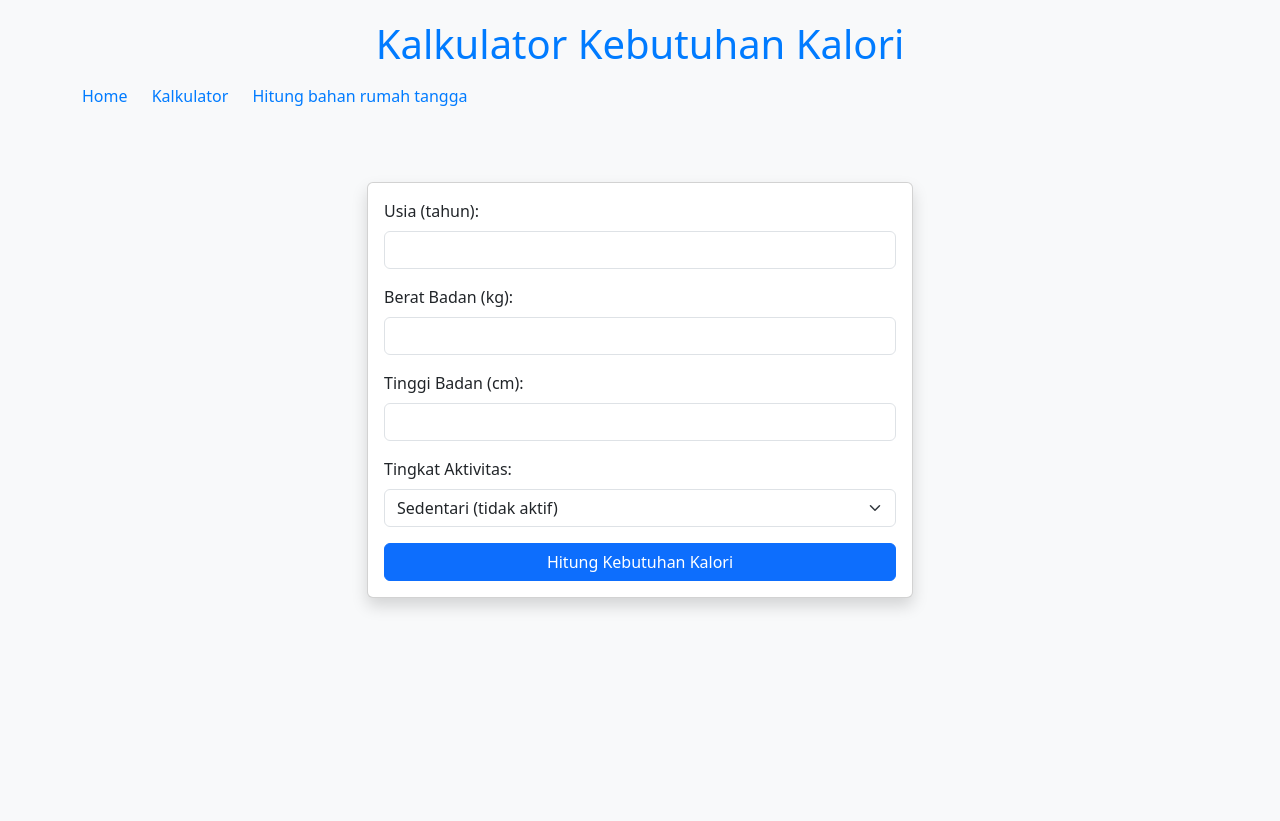
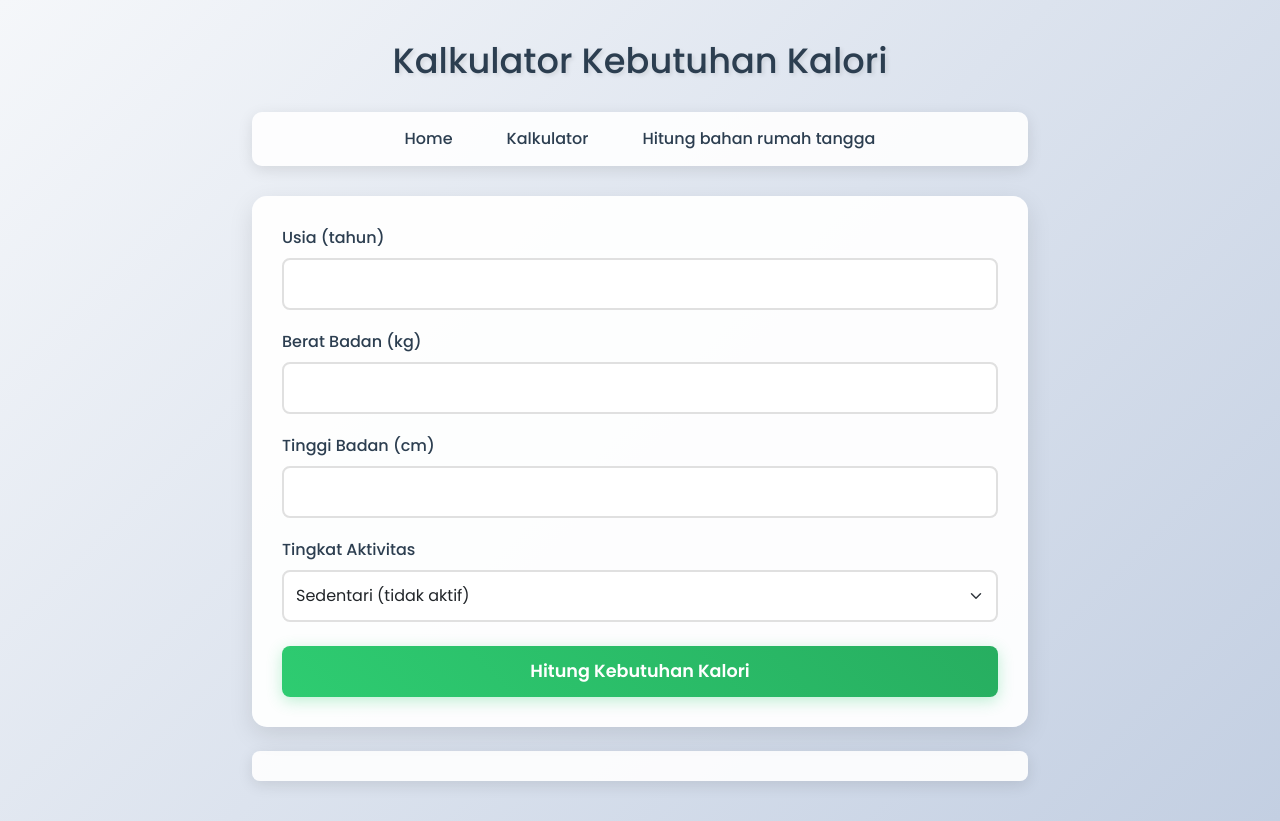
Before and after one commit to MuhReza2004/hitung-kalori, a plain HTML site: page calculator.html in a window 1280 px wide. Before the commit the page ends 800 px from the top, so only its background shows below. Drawn offline with nearby package versions, Linux system fonts and the light colour scheme.

Commit message:
Feat: UI

```diff
--- a/calculator.html
+++ b/calculator.html
@@ -4,122 +4,72 @@
     <meta charset="UTF-8" />
     <meta name="viewport" content="width=device-width, initial-scale=1.0" />
     <title>Kalkulator Kebutuhan Kalori</title>
-    <!-- Link ke Bootstrap CSS -->
+    <link
+      href="https://fonts.googleapis.com/css2?family=Poppins:wght@300;400;500;600;700&display=swap"
+      rel="stylesheet"
+    />
     <link
       href="https://cdn.jsdelivr.net/npm/bootstrap@5.3.2/dist/css/bootstrap.min.css"
       rel="stylesheet"
     />
-    <style>
-      body {
-        background-color: #f8f9fa;
-      }
-      .card {
-        margin-top: 50px;
-      }
-      h1 {
-        text-align: center;
-        margin-top: 20px;
-        color: #007bff;
-      }
-    </style>
+    <link rel="stylesheet" href="css/style.css" />
   </head>
   <body>
     <div class="container">
       <h1>Kalkulator Kebutuhan Kalori</h1>
-      <!-- Navbar start -->
-      <div class="navbar">
-        <nav>
-          <ul style="list-style-type: none; padding: 0; text-align: center">
-            <li style="display: inline; margin-right: 20px">
-              <a href="index.html" style="text-decoration: none; color: #007bff"
-                >Home</a
-              >
+
+      <nav class="navbar">
+        <ul class="nav justify-content-center w-100">
+          <li class="nav-item">
+            <a href="index.html">Home</a>
           </li>
-            <li style="display: inline; margin-right: 20px">
-              <a
-                href="calculator.html"
-                style="text-decoration: none; color: #007bff"
-                >Kalkulator</a
-              >
+          <li class="nav-item mx-4">
+            <a href="calculator.html">Kalkulator</a>
           </li>
-            <li style="display: inline">
-              <a href="gram.html" style="text-decoration: none; color: #007bff"
-                >Hitung bahan rumah tangga</a
-              >
+          <li class="nav-item">
+            <a href="gram.html">Hitung bahan rumah tangga</a>
           </li>
         </ul>
       </nav>
-      </div>
-      <!-- Navbar End -->
-      <div class="row justify-content-center">
-        <div class="col-md-6">
-          <div class="card shadow">
-            <div class="card-body">
+
+      <div class="card">
         <form id="calorie-form">
           <div class="mb-3">
-                  <label for="age" class="form-label">Usia (tahun):</label>
+            <label for="age" class="form-label">Usia (tahun)</label>
             <input type="number" id="age" class="form-control" required />
           </div>
 
           <div class="mb-3">
-                  <label for="weight" class="form-label"
-                    >Berat Badan (kg):</label
-                  >
-                  <input
-                    type="number"
-                    id="weight"
-                    class="form-control"
-                    required
-                  />
+            <label for="weight" class="form-label">Berat Badan (kg)</label>
+            <input type="number" id="weight" class="form-control" required />
           </div>
 
           <div class="mb-3">
-                  <label for="height" class="form-label"
-                    >Tinggi Badan (cm):</label
-                  >
-                  <input
-                    type="number"
-                    id="height"
-                    class="form-control"
-                    required
-                  />
+            <label for="height" class="form-label">Tinggi Badan (cm)</label>
+            <input type="number" id="height" class="form-control" required />
           </div>
 
-                <div class="mb-3">
-                  <label for="activity" class="form-label"
-                    >Tingkat Aktivitas:</label
-                  >
+          <div class="mb-4">
+            <label for="activity" class="form-label">Tingkat Aktivitas</label>
             <select id="activity" class="form-select">
               <option value="1.2">Sedentari (tidak aktif)</option>
-                    <option value="1.375">
-                      Ringan (olahraga 1-3 hari/minggu)
-                    </option>
-                    <option value="1.55">
-                      Sedang (olahraga 3-5 hari/minggu)
-                    </option>
-                    <option value="1.725">
-                      Berat (olahraga 6-7 hari/minggu)
-                    </option>
+              <option value="1.375">Ringan (olahraga 1-3 hari/minggu)</option>
+              <option value="1.55">Sedang (olahraga 3-5 hari/minggu)</option>
+              <option value="1.725">Berat (olahraga 6-7 hari/minggu)</option>
               <option value="1.9">
                 Sangat Berat (dua kali sehari, latihan berat)
               </option>
             </select>
           </div>
 
-                <button type="submit" class="btn btn-primary w-100">
-                  Hitung Kebutuhan Kalori
-                </button>
+          <button type="submit">Hitung Kebutuhan Kalori</button>
         </form>
       </div>
-          </div>
-          <h2 id="result" class="text-center mt-4"></h2>
-        </div>
-      </div>
+
+      <div id="result" class="mt-4"></div>
     </div>
 
-    <!-- Link ke Bootstrap JS dan Popper -->
     <script src="https://cdn.jsdelivr.net/npm/bootstrap@5.3.2/dist/js/bootstrap.bundle.min.js"></script>
     <script src="script/script.js"></script>
-    <!-- Link ke file JavaScript -->
   </body>
 </html>
--- a/css/gram.css
+++ b/css/gram.css
@@ -3,52 +3,94 @@ body {
     flex-direction: column;
     justify-content: center;
     align-items: center;
-    height: 100vh;
-    font-family: Arial, sans-serif;
+    min-height: 100vh;
+    font-family: 'Poppins', sans-serif;
     margin: 0;
-    background-color: #ffffff;
+    padding: 20px;
+    background: linear-gradient(135deg, #f5f7fa 0%, #c3cfe2 100%);
 }
 
 h1 {
-    color: #007bff;
-    margin-bottom: 20px;
+    color: #2c3e50;
+    margin-bottom: 30px;
+    font-size: 2.2em;
+    text-align: center;
+    text-shadow: 2px 2px 4px rgba(0,0,0,0.1);
+}
+
+.nav-container {
+    background: rgba(255, 255, 255, 0.9);
+    padding: 15px;
+    border-radius: 10px;
+    margin-bottom: 30px;
+    box-shadow: 0 4px 15px rgba(0,0,0,0.1);
+}
+
+nav ul li a {
+    font-weight: 500;
+    transition: all 0.3s ease;
+}
+
+nav ul li a:hover {
+    color: #2ecc71 !important;
 }
 
 form {
-    background-color: #ffffff;
-    padding: 20px;
-    border-radius: 8px;
-    box-shadow: 0 4px 10px rgba(0, 0, 0, 0.1);
-    max-width: 400px;
+    background: rgba(255, 255, 255, 0.95);
+    padding: 30px;
+    border-radius: 15px;
+    box-shadow: 0 8px 25px rgba(0,0,0,0.1);
+    max-width: 450px;
     width: 100%;
 }
 
 label {
     display: block;
-    margin-bottom: 5px;
-    font-weight: bold;
+    margin-bottom: 8px;
+    font-weight: 500;
+    color: #2c3e50;
 }
 
 select, input[type="number"] {
     width: 100%;
-    padding: 10px;
-    margin-bottom: 15px;
-    border: 1px solid #ccc;
-    border-radius: 5px;
+    padding: 12px;
+    margin-bottom: 20px;
+    border: 2px solid #e0e0e0;
+    border-radius: 8px;
     font-size: 16px;
+    transition: all 0.3s ease;
+}
+
+select:focus, input[type="number"]:focus {
+    border-color: #2ecc71;
+    outline: none;
+    box-shadow: 0 0 0 3px rgba(46, 204, 113, 0.2);
 }
 
 button {
-    padding: 10px;
-    background-color: #28a745;
+    padding: 12px;
+    background: linear-gradient(45deg, #2ecc71, #27ae60);
     color: white;
     border: none;
-    border-radius: 5px;
+    border-radius: 8px;
     cursor: pointer;
-    transition: background-color 0.3s;
-    width: 100%;
+    font-size: 1.1em;
+    font-weight: 600;
+    transition: all 0.3s ease;
+    box-shadow: 0 4px 15px rgba(46, 204, 113, 0.3);
 }
 
 button:hover {
-    background-color: #218838;
+    transform: translateY(-2px);
+    box-shadow: 0 6px 20px rgba(46, 204, 113, 0.4);
 }
+
+#result {
+    margin-top: 25px;
+    padding: 15px;
+    background: rgba(255, 255, 255, 0.9);
+    border-radius: 8px;
+    color: #2c3e50;
+    text-align: center;
+    box-shadow: 0 4px 15px rgba(0,0,0,0.1);
+}
--- a/css/home.css
+++ b/css/home.css
@@ -3,34 +3,44 @@ body {
     flex-direction: column;
     justify-content: center;
     align-items: center;
-    height: 100vh;
-    font-family: Arial, sans-serif;
+    min-height: 100vh;
+    font-family: 'Poppins', sans-serif;
     margin: 0;
     padding: 20px;
-    background-color: #f0f8ff;
+    background: linear-gradient(135deg, #f5f7fa 0%, #c3cfe2 100%);
 }
 
 h1 {
-    color: #007bff;
+    color: #2c3e50;
     text-align: center;
-    margin-bottom: 20px;
+    margin-bottom: 30px;
+    font-size: 2.5em;
+    text-shadow: 2px 2px 4px rgba(0,0,0,0.1);
 }
 
 p {
     text-align: center;
-    margin-bottom: 20px;
+    margin-bottom: 30px;
+    font-size: 1.2em;
+    color: #34495e;
+    max-width: 600px;
+    line-height: 1.6;
 }
 
-button {
-    padding: 10px;
-    background-color: #28a745;
+.cta-button {
+    padding: 15px 30px;
+    background: linear-gradient(45deg, #2ecc71, #27ae60);
     color: white;
     border: none;
-    border-radius: 5px;
+    border-radius: 25px;
     cursor: pointer;
-    transition: background-color 0.3s;
+    font-size: 1.1em;
+    font-weight: 600;
+    transition: all 0.3s ease;
+    box-shadow: 0 4px 15px rgba(46, 204, 113, 0.3);
 }
 
-button:hover {
-    background-color: #218838;
+.cta-button:hover {
+    transform: translateY(-3px);
+    box-shadow: 0 6px 20px rgba(46, 204, 113, 0.4);
 }
--- a/css/style.css
+++ b/css/style.css
@@ -1,43 +1,99 @@
 body {
-    font-family: Arial, sans-serif;
-    margin: 20px;
-    padding: 20px;
-    border: 1px solid #ccc;
-    border-radius: 5px;
-    max-width: 400px;
-    background-color: #f0f8ff;
+    font-family: "Poppins", sans-serif;
+    min-height: 100vh;
+    background: linear-gradient(135deg, #f5f7fa 0%, #c3cfe2 100%);
+    padding: 40px 20px;
+  }
+
+  .container {
+    max-width: 800px;
+    margin: 0 auto;
+  }
+
+  .card {
+    background: rgba(255, 255, 255, 0.95);
+    border-radius: 15px;
+    box-shadow: 0 8px 25px rgba(0, 0, 0, 0.1);
+    border: none;
+    padding: 30px;
   }
 
   h1 {
-    color: #007bff;
+    color: #2c3e50;
     text-align: center;
+    margin-bottom: 30px;
+    font-size: 2.2em;
+    text-shadow: 2px 2px 4px rgba(0, 0, 0, 0.1);
+  }
+
+  .navbar {
+    background: rgba(255, 255, 255, 0.9);
+    padding: 15px;
+    border-radius: 10px;
+    margin-bottom: 30px;
+    box-shadow: 0 4px 15px rgba(0, 0, 0, 0.1);
+  }
+
+  .navbar a {
+    color: #2c3e50 !important;
+    font-weight: 500;
+    transition: all 0.3s ease;
+    text-decoration: none;
+    padding: 8px 15px;
+    border-radius: 5px;
+  }
+
+  .navbar a:hover {
+    background: #2ecc71;
+    color: white !important;
+  }
+
+  .form-label {
+    font-weight: 500;
+    color: #2c3e50;
+    margin-bottom: 8px;
+  }
+
+  .form-control,
+  .form-select {
+    padding: 12px;
+    border: 2px solid #e0e0e0;
+    border-radius: 8px;
+    font-size: 16px;
+    transition: all 0.3s ease;
     margin-bottom: 20px;
   }
 
-label {
-    display: block;
-    margin: 10px 0 5px;
+  .form-control:focus,
+  .form-select:focus {
+    border-color: #2ecc71;
+    box-shadow: 0 0 0 3px rgba(46, 204, 113, 0.2);
   }
 
-input,
-select {
+  button[type="submit"] {
+    padding: 12px;
+    background: linear-gradient(45deg, #2ecc71, #27ae60);
+    color: white;
+    border: none;
+    border-radius: 8px;
+    font-size: 1.1em;
+    font-weight: 600;
+    transition: all 0.3s ease;
+    box-shadow: 0 4px 15px rgba(46, 204, 113, 0.3);
     width: 100%;
-    padding: 8px;
-    margin-bottom: 10px;
   }
 
-button {
-    padding: 10px;
-    background-color: #28a745;
-    color: white;
-    border: none;
-    border-radius: 5px;
-    cursor: pointer;
-    box-shadow: 0 4px 8px rgba(0, 0, 0, 0.2);
-    transition: background-color 0.3s, transform 0.2s;
+  button[type="submit"]:hover {
+    transform: translateY(-2px);
+    box-shadow: 0 6px 20px rgba(46, 204, 113, 0.4);
   }
 
-button:hover {
-    background-color: #218838;
-    transform: translateY(-2px);
+  #result {
+    margin-top: 25px;
+    padding: 15px;
+    background: rgba(255, 255, 255, 0.9);
+    border-radius: 8px;
+    color: #2c3e50;
+    text-align: center;
+    box-shadow: 0 4px 15px rgba(0, 0, 0, 0.1);
   }
```
Also changed, not shown: gram.html (+5 -1 lines), index.html (+5 -12 lines). Lines whose indentation alone changed are shown as unchanged.
